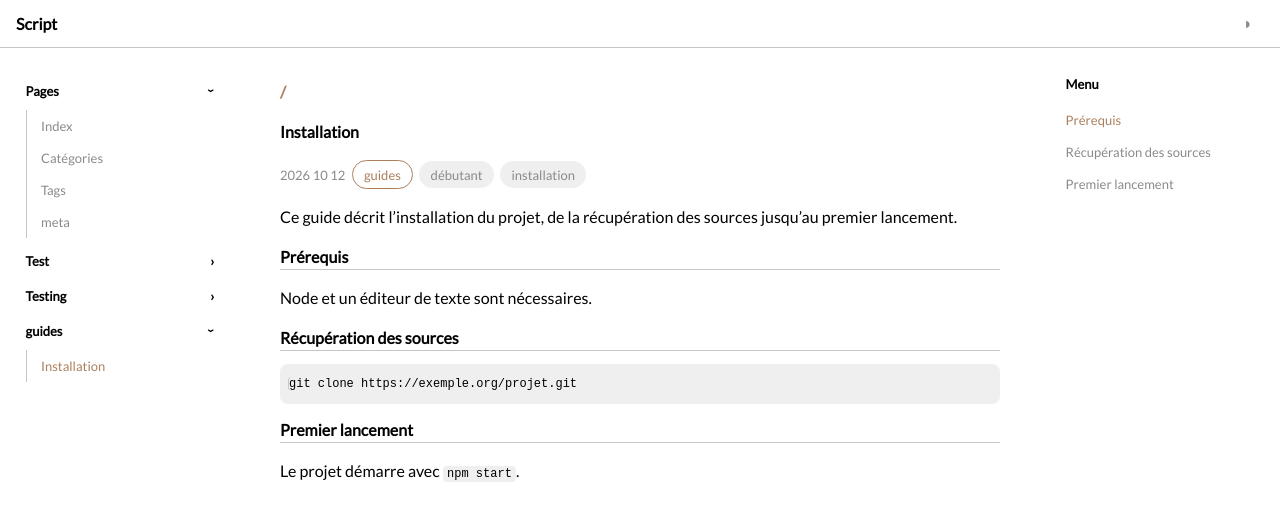
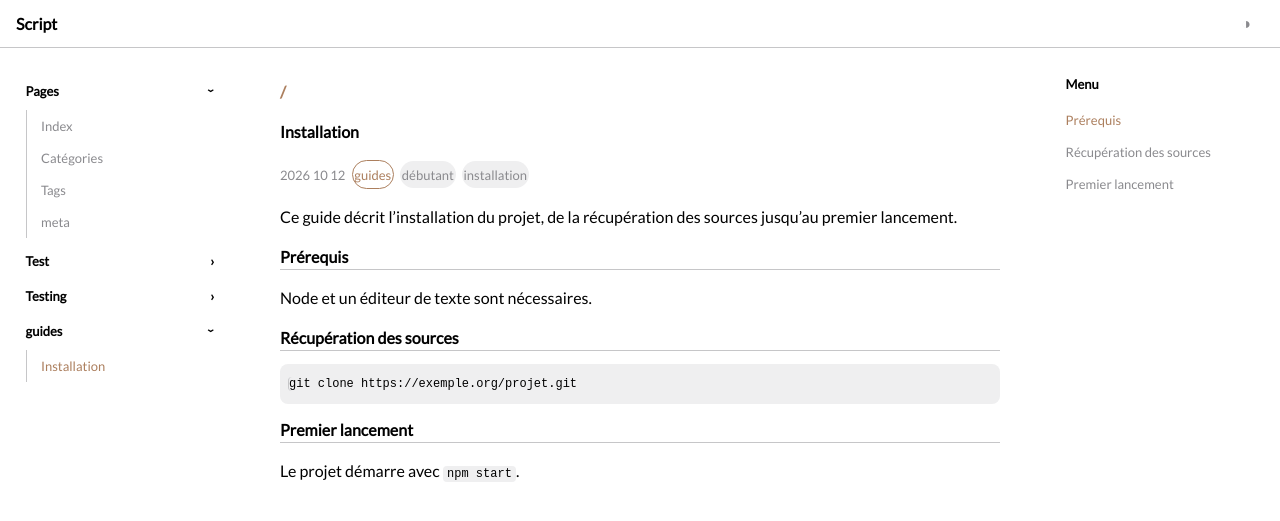
Before and after one commit to script-txt/script-txt.github.io, a Jekyll site: the page built from _posts/2026-10-12-installation.md, in a window 1280 px wide. Shown: the top 521 px of the page. Built offline with Jekyll 4.4.1, drawn with Linux system fonts in a browser that asks for light colours.

Commit message:
Update default.html

```diff
--- a/_layouts/default.html
+++ b/_layouts/default.html
@@ -113,7 +113,7 @@
 
   /* Métadonnées d'un article : date, catégories, tags */
   .meta { display: flex; flex-wrap: wrap; align-items: center; gap: .4rem; margin: 0 0 1rem; color: var(--muted); font-size: small; }
-  .bubble { padding: .1rem .7rem; border-radius: 999px; background: var(--hover); color: var(--muted); }
+  .bubble { padding: .1rem .1rem; border-radius: 999px; background: var(--hover); color: var(--muted); }
   /*a.bubble:hover { color: var(--fg); }*/
   .bubble.category { background: none; border: 1px solid var(--accent); color: var(--accent); }
 
```
